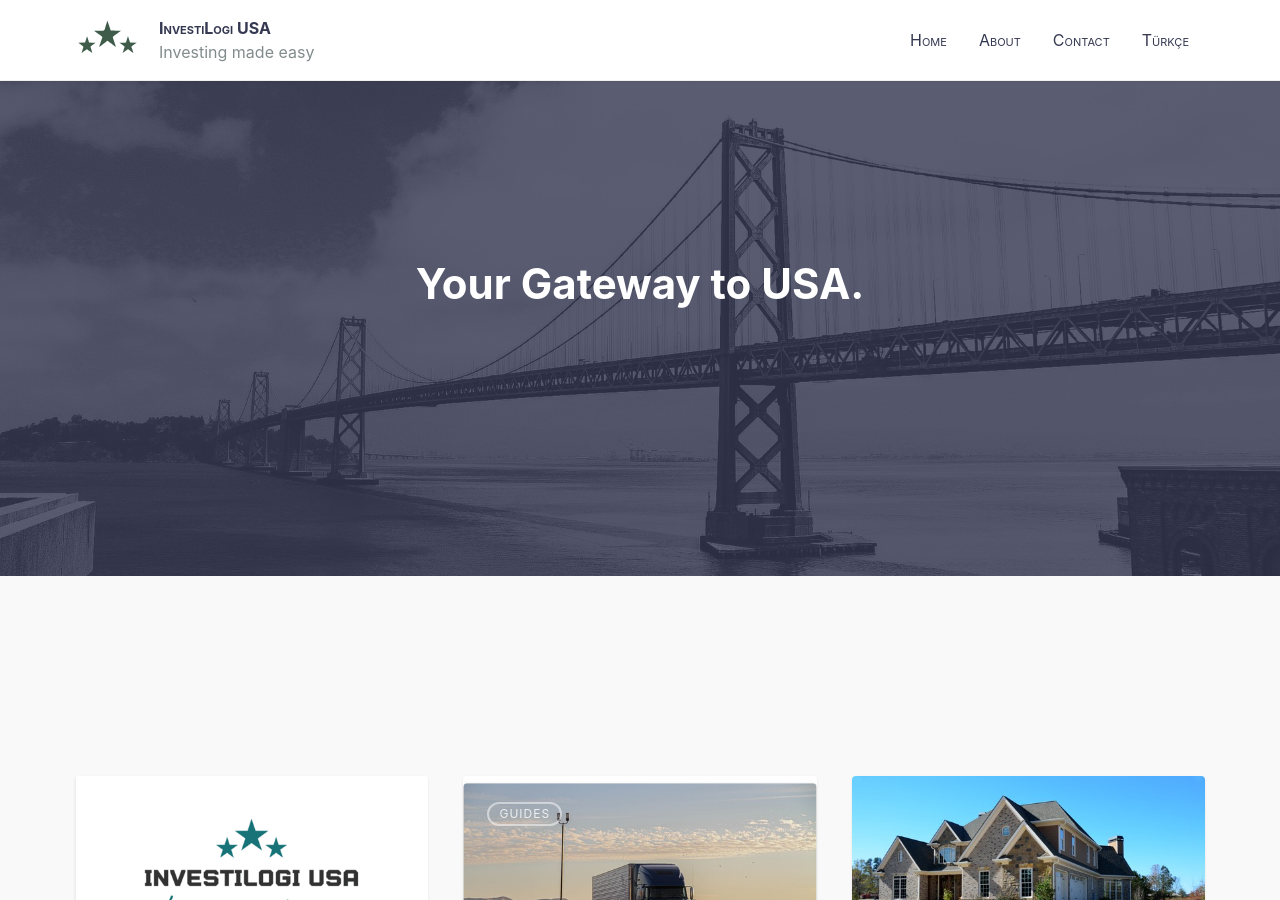
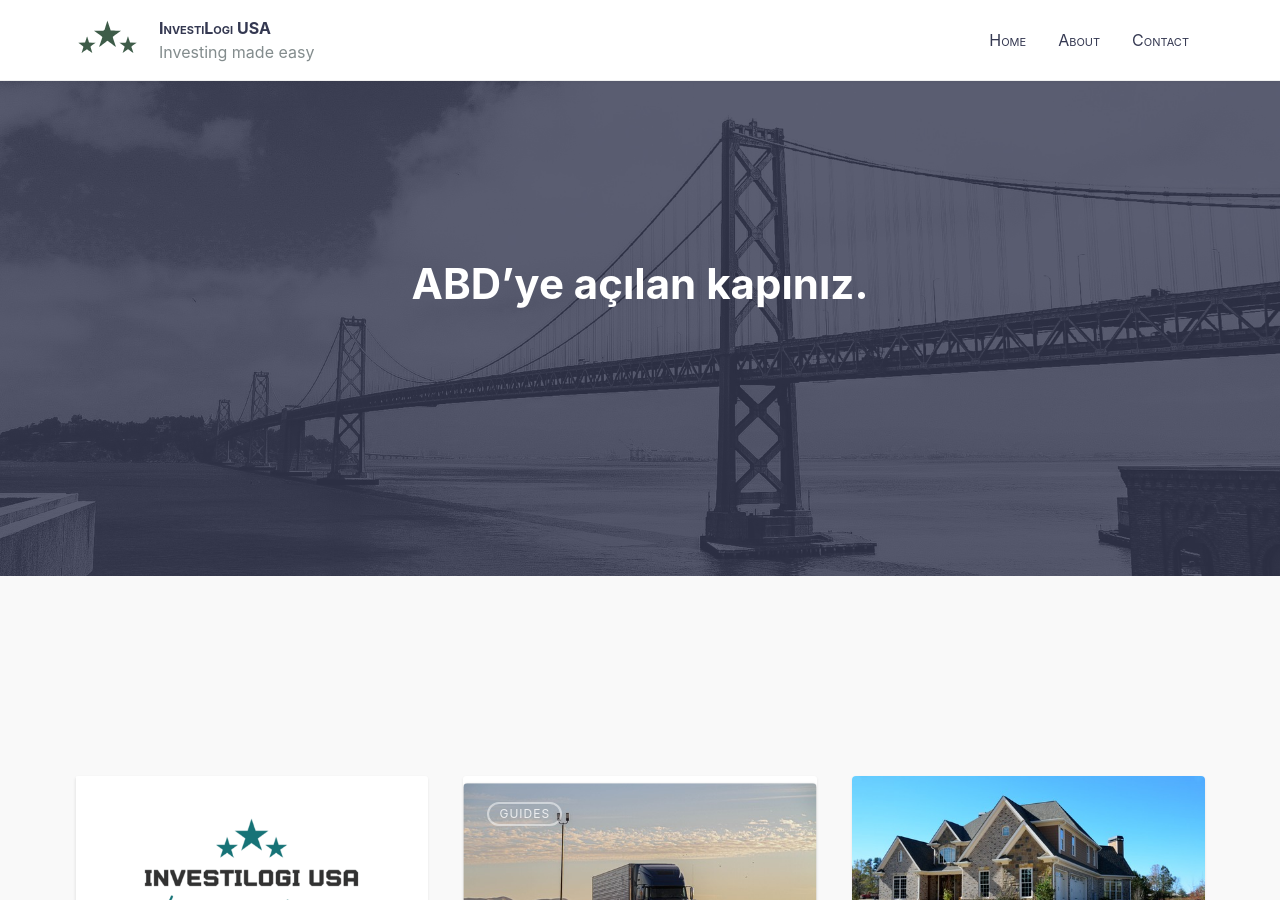
Before and after one commit to investmentiq/sundae, a Jekyll site: the page built from index.md, in a window 1280 px wide and 900 px high. Built offline with Jekyll 4.4.1, drawn with Linux system fonts in a browser that asks for light colours; some of the changed lines change nothing that is shown.

Commit message:
changes related to tr

```diff
--- a/_includes/header.html
+++ b/_includes/header.html
@@ -17,10 +17,6 @@
               <span itemprop="name">{{ item.name }}</span>
             </a>
           {% endfor %}
-          <!-- Language Selector for Turkish site -->
-          <a class="header__link" href="https://investmentiq.github.io/krembrule/">
-            <span itemprop="name">Türkçe</span>
-          </a>
         </div>
       </nav>
       <div class="header__toggle">
--- a/index.md
+++ b/index.md
@@ -1,10 +1,34 @@
 ---
-#
-# You don't need to edit this file, it's empty on purpose.
-# Edit sleeks's default layout instead if you wanna make some changes
-# See: https://jekyllrb.com/docs/themes/#overriding-theme-defaults
-#
 layout: default
-title: Your Gateway to USA.
+title: ABD’ye açılan kapınız.
 featured-img: sleek
 ---
+
+<script>
+  // Function to check if the user's locale is Turkish
+  function isTurkishLocale() {
+    return navigator.language.toLowerCase().startsWith('tr');
+  }
+
+  // Function to check if the user's IP is from Turkey
+  async function isTurkishIP() {
+    const response = await fetch('https://api.ipregistry.co/?key=YOUR_IP_REGISTRY_API_KEY');
+    const data = await response.json();
+    return data?.location?.country?.code === 'TR';
+  }
+
+  // Function to redirect based on user's locale and geolocation
+  async function redirectBasedOnLocaleAndGeolocation() {
+    const isTurkishLocaleSelected = isTurkishLocale();
+    const isTurkishIPDetected = await isTurkishIP();
+
+    if (isTurkishLocaleSelected || isTurkishIPDetected) {
+      window.location.href = 'https://investilogiusa.com';
+    } else {
+      window.location.href = 'https://en.investilogiusa.com';
+    }
+  }
+
+  // Call the redirect function when the page loads
+  document.addEventListener('DOMContentLoaded', redirectBasedOnLocaleAndGeolocation);
+</script>
```
Also changed, not shown: tr24pxl.png (added), us24pxl.png (added).
